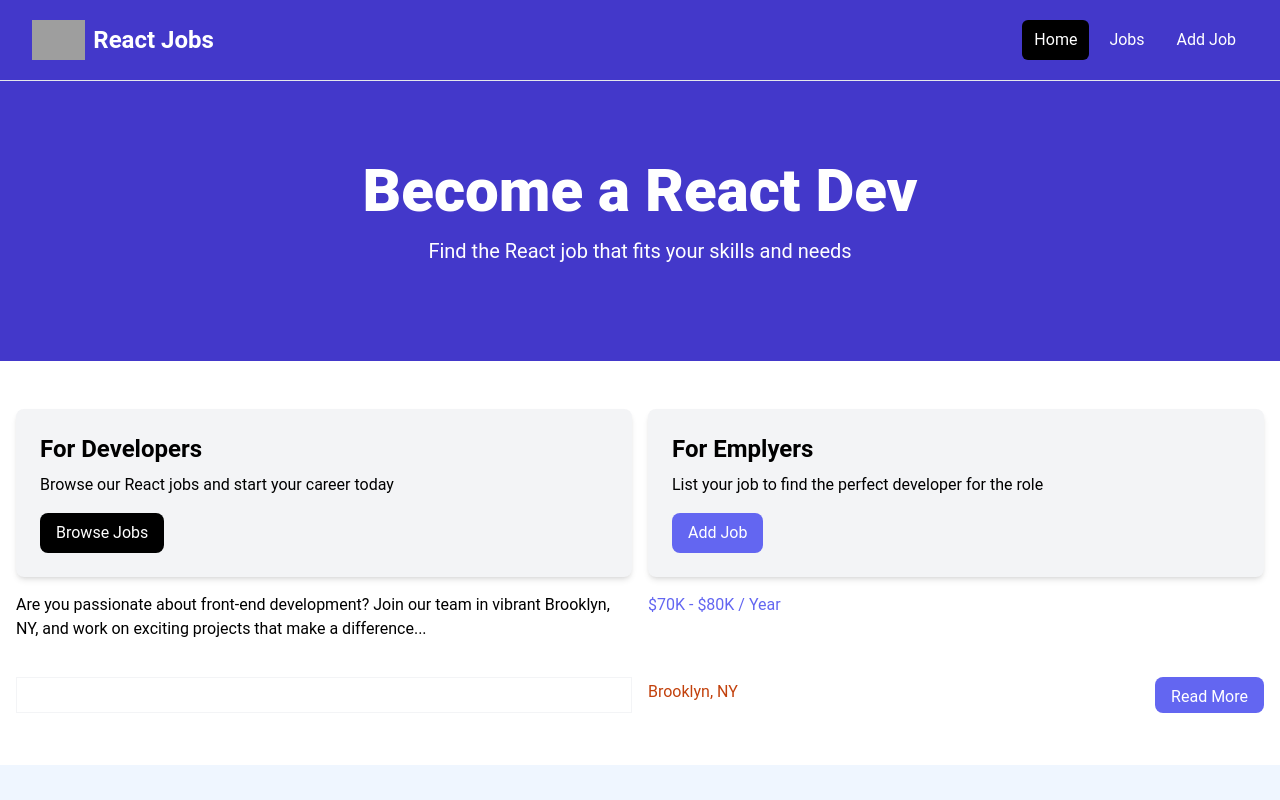
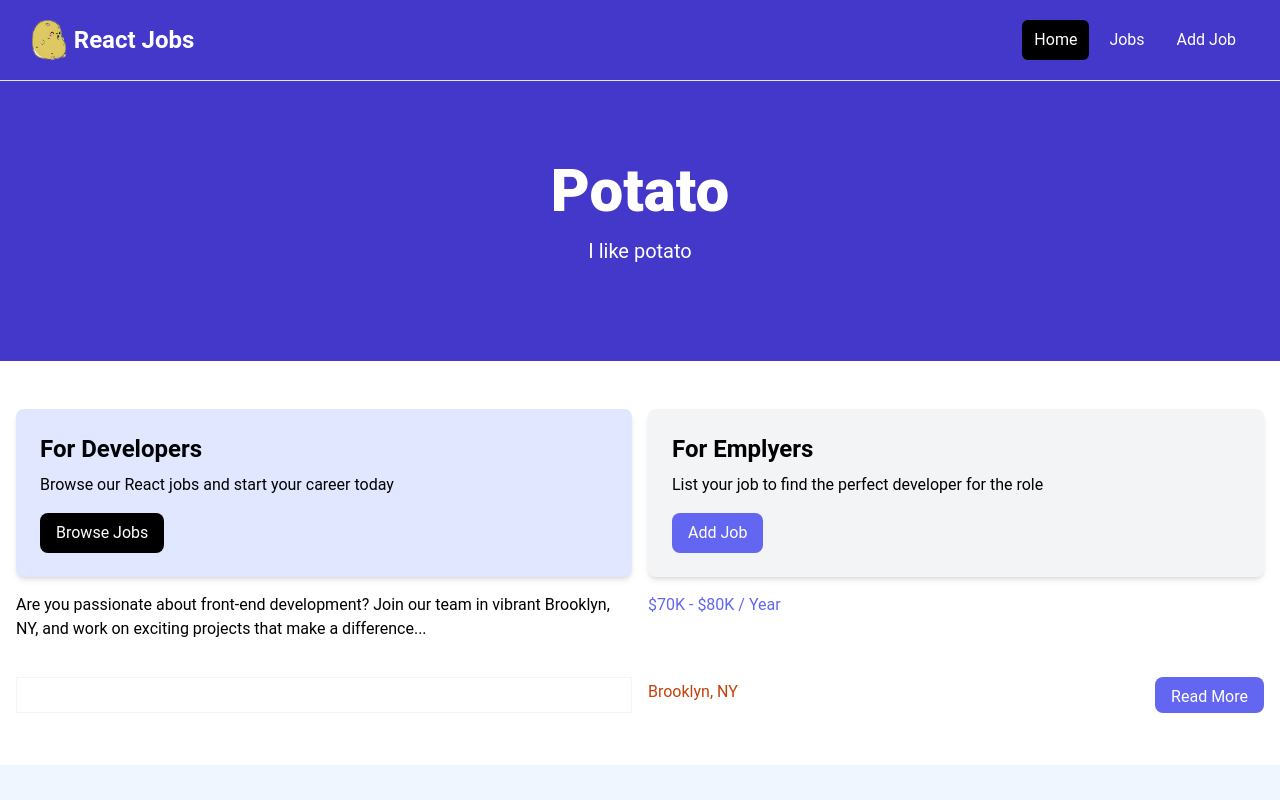
Before and after one commit to potatoscript/ReactMastery, a React (Vite) app: page / in a window 1280 px wide. Shown: the top 800 px of the page. Built offline with nearby package versions, Linux system fonts and the light colour scheme; grey boxes are pictures that could not be loaded.

Commit message:
added Card

```diff
--- a/src/App.jsx
+++ b/src/App.jsx
@@ -1,80 +1,15 @@
 import React from 'react'
+import Navbar from "./components/Navbar"
+import Section1 from './components/section1'
+import HomeCards from './components/HomeCards'
 
 const App = () => {
   return (
     <>
-      <nav className="bg-indigo-700 border-b border-idigo-500">
-        <div className="mx-auto max-w-7xl px-2 sm:px-6 lg:px-8">
-          <div className="flex h-20 items-center justify-between">
-              <div className="flex flex-1 items-center justify-center md:items-stretch md:justify-start">
-                <a className="flex flex-shrink-0 items-center mr-4" href="/index.html">
-                    <img className="h-10 w-auto" src="images/logo.png" alt="React Jobs"/>
-                    <span className="hidden md:block text-white text-2xl font-bold ml-2">React Jobs</span>
-                </a>
-                <div className="md:ml-auto">
-                    <div className="flex space-x-2">
-                      <a href="/index.html" className="text-white bg-black hover:bg-gray-900 hover:text-white rounded-md px-3 py-2">Home</a>
-                      <a href="/jobs.html" className="text-white hover:bg-gray-900 hover:text-white rounded-md px-3 py-2">Jobs</a>
-                      <a href="/add-job.html" className="text-white hover:bg-gray-900 hover:text-white rounded-md px-3 py-2">Add Job</a>
-                    </div>
-                </div>
-            </div>
-          </div>
-        </div>
-      </nav>
+      <Navbar />
+      <Section1 title="Potato" subtitle="I like potato" />
+      <HomeCards />
 
-<section className="bg-indigo-700 py-20 mb-4">
-   <div className="max-w-7xl mx-auto px-4 sm:px-6 lg:px-8 flex flex-col items-center">
-     <div className="text-center">
-      <h1 className="text-4xl font-extrabold text-white sm:text-5xl md:text-6xl">
-        Become a React Dev
-      </h1>
-      <p className="my-4 text-xl text-white">
-         Find the React job that fits your skills and needs
-      </p>
-     </div>
-   </div>
-</section>
-
-<section className="py-4">
-   <div className="container-xl lg:container m-auto">
-      <div className="grid grid-cols-1 md:grid-cols-2 gap-4 p-4 rounded-lg">
-         <div className="bg-gray-100 p-6 rounded-lg shadow-md">
-             <h2 className="text-2xl font-bold">For Developers</h2>
-             <p className="mt-2 mb-4">Browse our React jobs and start your career today</p>
-             <a href="/jobs.html" className="inline-block bg-black text-white rounded-lg px-4 py-2 hover:bg-gray-700">
-                Browse Jobs
-             </a>
-         </div>
-         <div className="bg-gray-100 p-6 rounded-lg shadow-md">
-             <h2 className="text-2xl font-bold">For Emplyers</h2>
-             <p className="mt-2 mb-4">List your job to find the perfect developer for the role</p>
-             <a href="/add-job.html" className="inline-block bg-indigo-500 text-white rounded-lg px-4 py-2 hover:bg-indigo-600">
-                Add Job
-             </a>
-         </div>
-
-         <div className="mb-5">
-            Are you passionate about front-end development? Join our team in vibrant Brooklyn, NY, and work on
-            exciting projects that make a difference...
-         </div>
-
-         <h3 className="text-indigo-500 mb-2">$70K - $80K / Year</h3>
-
-         <div className="border border-gray-100 mb-5"></div>
-
-         <div className="flex flex-col lg:flex-row justify-between mb-4">
-             <div className="text-orange-700 mb-3">
-                <i className="fa-solid fa-location-dot text-lg"></i>
-                Brooklyn, NY
-             </div>
-             <a href="/job.html" className="h-[36px] bg-indigo-500 text-white rounded-lg px-4 py-2 hover:bg-indigo-600">
-                Read More
-             </a>
-         </div>
-     </div>
-  </div>
-</section>
 
 <section className="bg-blue-50 px-4 py-10">
    <div className="container-xl lg:container m-auto">
--- /dev/null
+++ b/src/components/Card.jsx
@@ -0,0 +1,11 @@
+import React from 'react'
+
+const Card = ({children, bg='bg-gray-100'}) => {
+  return (
+    <div className={`${bg} p-6 rounded-lg shadow-md`}>
+      {children}
+    </div>
+  )
+}
+
+export default Card
--- /dev/null
+++ b/src/components/HomeCards.jsx
@@ -0,0 +1,49 @@
+import React from 'react'
+import Card from './Card'
+
+const HomeCards = () => {
+  return (
+    <section className="py-4">
+        <div className="container-xl lg:container m-auto">
+            <div className="grid grid-cols-1 md:grid-cols-2 gap-4 p-4 rounded-lg">
+                <Card bg='bg-indigo-100'>
+                    <h2 className="text-2xl font-bold">For Developers</h2>
+                    <p className="mt-2 mb-4">Browse our React jobs and start your career today</p>
+                    <a href="/jobs.html" className="inline-block bg-black text-white rounded-lg px-4 py-2 hover:bg-gray-700">
+                        Browse Jobs
+                    </a>
+                </Card>
+                <Card>
+                    <h2 className="text-2xl font-bold">For Emplyers</h2>
+                    <p className="mt-2 mb-4">List your job to find the perfect developer for the role</p>
+                    <a href="/add-job.html" className="inline-block bg-indigo-500 text-white rounded-lg px-4 py-2 hover:bg-indigo-600">
+                        Add Job
+                    </a>
+                </Card>
+
+
+                <div className="mb-5">
+                    Are you passionate about front-end development? Join our team in vibrant Brooklyn, NY, and work on
+                    exciting projects that make a difference...
+                </div>
+
+                <h3 className="text-indigo-500 mb-2">$70K - $80K / Year</h3>
+
+                <div className="border border-gray-100 mb-5"></div>
+
+                <div className="flex flex-col lg:flex-row justify-between mb-4">
+                    <div className="text-orange-700 mb-3">
+                        <i className="fa-solid fa-location-dot text-lg"></i>
+                        Brooklyn, NY
+                    </div>
+                    <a href="/job.html" className="h-[36px] bg-indigo-500 text-white rounded-lg px-4 py-2 hover:bg-indigo-600">
+                        Read More
+                    </a>
+                </div>
+            </div>
+        </div>
+        </section>
+  )
+}
+
+export default HomeCards
--- /dev/null
+++ b/src/components/Navbar.jsx
@@ -0,0 +1,28 @@
+import React from 'react'
+import logo from '../assets/images/logo.png'
+
+const Navbar = () => {
+  return (
+    <nav className="bg-indigo-700 border-b border-idigo-500">
+        <div className="mx-auto max-w-7xl px-2 sm:px-6 lg:px-8">
+          <div className="flex h-20 items-center justify-between">
+              <div className="flex flex-1 items-center justify-center md:items-stretch md:justify-start">
+                <a className="flex flex-shrink-0 items-center mr-4" href="/index.html">
+                    <img className="h-10 w-auto" src={logo} alt="Potato"/>
+                    <span className="hidden md:block text-white text-2xl font-bold ml-2">React Jobs</span>
+                </a>
+                <div className="md:ml-auto">
+                    <div className="flex space-x-2">
+                      <a href="/index.html" className="text-white bg-black hover:bg-gray-900 hover:text-white rounded-md px-3 py-2">Home</a>
+                      <a href="/jobs.html" className="text-white hover:bg-gray-900 hover:text-white rounded-md px-3 py-2">Jobs</a>
+                      <a href="/add-job.html" className="text-white hover:bg-gray-900 hover:text-white rounded-md px-3 py-2">Add Job</a>
+                    </div>
+                </div>
+            </div>
+          </div>
+        </div>
+      </nav>
+  )
+}
+
+export default Navbar
--- /dev/null
+++ b/src/components/section1.jsx
@@ -0,0 +1,20 @@
+import React from 'react'
+
+const section1 = ({title, subtitle}) => {
+  return (
+    <section className="bg-indigo-700 py-20 mb-4">
+        <div className="max-w-7xl mx-auto px-4 sm:px-6 lg:px-8 flex flex-col items-center">
+            <div className="text-center">
+            <h1 className="text-4xl font-extrabold text-white sm:text-5xl md:text-6xl">
+                {title}
+            </h1>
+            <p className="my-4 text-xl text-white">
+                {subtitle}
+            </p>
+            </div>
+        </div>
+    </section>
+  )
+}
+
+export default section1
```
Also changed, not shown: src/assets/images/logo.png (added).
